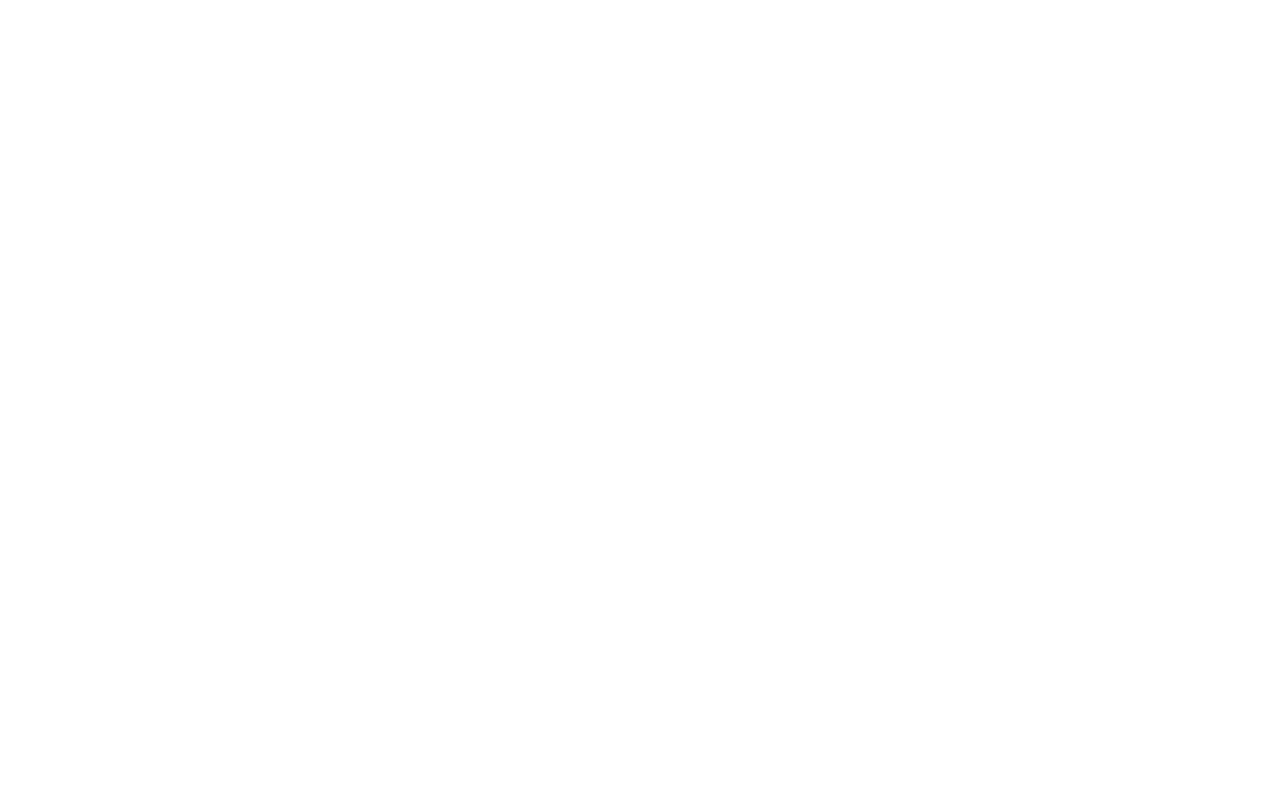
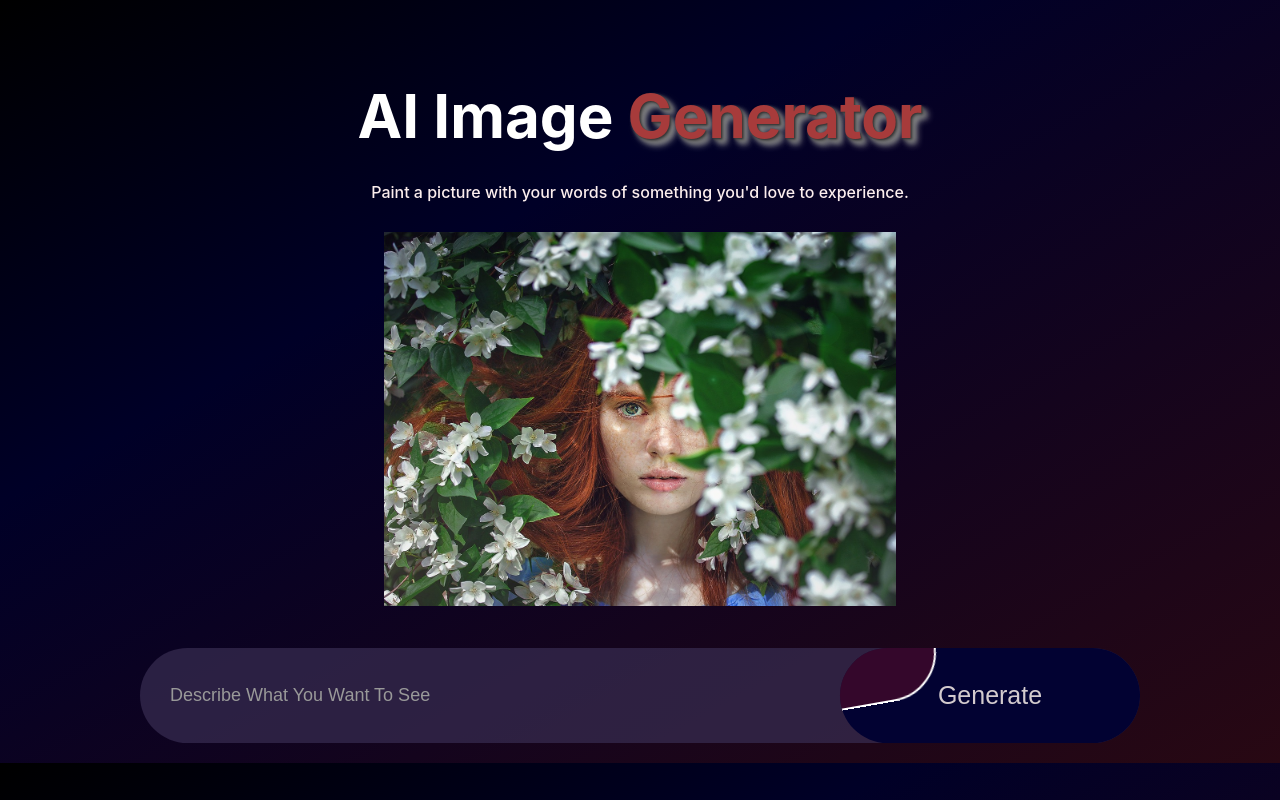
Before and after one commit to mansi-radadiya/ai-image-generator, a React (Create React App) app: page / in a window 1280 px wide. Built offline with nearby package versions, Linux system fonts and the light colour scheme.

Commit message:
complete App

```diff
--- a/src/App.js
+++ b/src/App.js
@@ -1,9 +1,10 @@
 import './App.css';
+import ImageGenerator from './Components/ImageGenerator/ImageGenerator';
 
 function App() {
   return (
     <div>
-
+      <ImageGenerator/>
     </div>
   );
 }
--- /dev/null
+++ b/src/Components/ImageGenerator/ImageGenerator.css
@@ -0,0 +1,135 @@
+.container{
+    display: flex;
+    flex-direction: column;
+    margin: auto;
+    align-items: center;
+    margin-top: 80px;
+    margin-bottom: 20px;
+    gap: 30px;
+}
+
+.header{
+    font-size: 60px;
+    font-weight: 700;
+    /* padding-bottom: 10px; */
+}
+
+.header-1{
+    font-size: 16px;
+    font-weight: 500;
+    color: rgb(252, 238, 238);
+}
+
+.header span{
+    color: rgb(167, 59, 59);
+    /* text-shadow: 0 2px 3px #f76b6b,
+            1px 3px 4px #b45c5c,
+            1px 5px 3px #bd6262,
+            2px 8px 4px #be6f6f,
+            2px 11px 4px #f5b7b7; */
+
+    text-shadow: 1px 1px 2px #333,
+            2px 2px 3px #555,
+            4px 4px 5px #777,
+            6px 6px 7px #999;
+}
+
+.imageLoading{
+    display: flex;
+    flex-direction: column;
+}
+
+.imageLoading img{
+    width: 512px;
+    /* width: 500px; */
+}
+
+.searchBox{
+    display: flex;
+    width: 1000px;
+    height: 95px;
+    justify-content: space-between;
+    align-items: center;
+    border-radius: 50px;
+    background: #392d52b2;
+}
+
+.searchInput{
+    width: 600px;
+    height: 50px;
+    background: transparent;
+    border: none;
+    outline: none;
+    font-size: 18px;
+    color: white;
+    padding-left: 30px;
+    padding-right: 30px;
+}
+
+.searchInput::placeholder{
+    color: #999;
+}
+
+.generateButton{
+     border: none;
+     outline: none;
+     cursor: pointer;
+     border-radius: 50px;
+     color: rgb(211, 203, 206);
+     background-color: #020232;
+     height: 100%;
+     width: 300px;
+     font-size: 25px;
+     overflow: hidden;
+     padding: 16px 50px;
+     position: relative;
+     text-decoration: none;
+     transition: .8s transform ease-in-out;
+     z-index: 0;
+
+     &::after {
+       background-color: rgba(90, 12, 38, 0.568);
+       border-radius: 50px;
+       content: '';
+       border: 2px solid white;
+       height: 100%;
+       width: 100%;
+       position: absolute;
+       left: 0;
+       top: 0;
+       transform: translate(-70%, 0) rotate(-10deg);
+       transform-origin: top left;
+       transition: .8s transform ease-out;
+       will-change: transform;
+       z-index: -1;
+     }
+
+     &:hover::after {
+       transform: translate(0, 0);
+     }
+
+     &:hover {
+       transform: scale(1.05);
+     }
+}
+
+.loadingBar{
+    width: 0px;
+    height: 8px;
+    background: rgb(129, 48, 48);
+}
+
+.loadingText{
+    font-size: 18px;
+}
+
+.loadingBarFull{
+    width: 512px;
+    height: 8px;
+    background: rgb(129, 48, 48);
+    transition: 15s;
+}
+
+.displayNone{
+    display: none;
+}
--- /dev/null
+++ b/src/Components/ImageGenerator/ImageGenerator.jsx
@@ -0,0 +1,72 @@
+import React ,{useRef, useState} from 'react';
+import './ImageGenerator.css';
+import img1 from '../Assets/default_image.jpg';
+
+function ImageGenerator() {
+
+  const [imageUrl, setImageUrl] = useState("/");
+  let inputRef = useRef(null);
+  const [loading,setLoading] = useState(false);
+
+  const imageGenerator = async () => {
+    if (inputRef.current.value === "") {
+      return 0;
+    }
+
+    setLoading(true);
+
+    const response = await fetch("https://api.openai.com/v1/images/generations",
+      {
+        method:"POST",
+        headers:{
+          "Content-Type":"application/json",
+          Authorization:
+          "Bearer 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",
+          "User-Agent":"Chrome",
+        },
+        body:JSON.stringify({
+          prompt:`${inputRef.current.value}`,
+          n:1,
+          size:"512x512",
+        }),
+      }
+    );
+
+    let data = await response.json();
+
+    if (!data) {
+      // Handle API response error (display error message)
+      console.error("Error fetching image data");
+      return;
+    }
+
+    console.log(data);
+
+    let data_array = data.data;
+    setImageUrl(data_array[0].url);
+    setLoading(flase);
+  }
+
+
+  return (
+    <div className='container'>
+        <div className='header'>AI Image <span>Generator</span></div>
+        <div className='header-1'>Paint a picture with your words of something you'd love to experience.</div>
+        <div className="imageLoading">
+          <div className="image">
+            <img src={imageUrl === "/" ? img1:imageUrl} alt="img" />
+          </div>
+          <div className="loading">
+            <div className={loading?"loadingBarFull" : "loadingBar"}></div>
+            <div className={loading?"loadingText" : "displayNone"}>Loading...</div>
+          </div>
+        </div>
+        <div className='searchBox'>
+          <input type="text" ref={inputRef} className='searchInput' placeholder='Describe What You Want To See'/>
+          <button className="generateButton" onClick={imageGenerator}>Generate</button>
+        </div>
+    </div>
+  )
+}
+
+export default ImageGenerator;
--- a/src/index.css
+++ b/src/index.css
@@ -5,6 +5,10 @@
     sans-serif;
   -webkit-font-smoothing: antialiased;
   -moz-osx-font-smoothing: grayscale;
+
+  background: rgb(0,0,0);
+  background: linear-gradient(151deg, rgba(0,0,0,1) 0%, rgba(0,0,39,1) 34%, rgba(40,8,19,1) 100%);
+  color: white;
 }
 
 code {
```
Also changed, not shown: src/Components/Assets/default_image.jpg (added).
